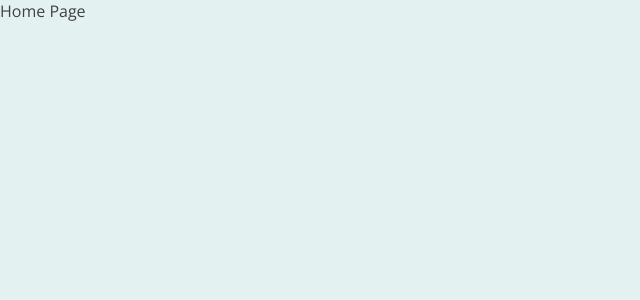
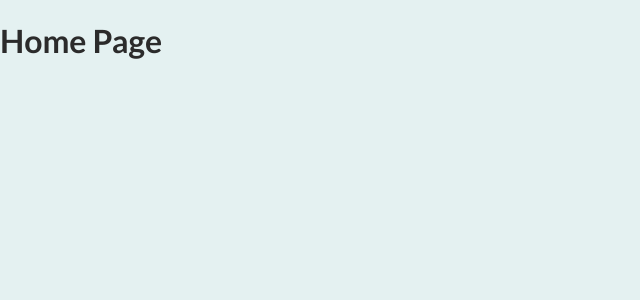
Before and after one commit to YanaAleksieva/element-coffee-roasters-web-app, a Next.js app: page / in a window 1280 px wide. Shown: the top 300 px of the page, without its empty margins (0-640 px from the left). Built offline with nearby package versions, Linux system fonts and the light colour scheme.

Commit message:
initial pages added

```diff
--- a/pages/index.tsx
+++ b/pages/index.tsx
@@ -1,7 +1,11 @@
 import type { NextPage } from "next";
 
-const Home: NextPage = () => {
-  return <div>Home Page</div>;
+const HomePage: NextPage = () => {
+  return (
+    <div>
+      <h1>Home Page</h1>
+    </div>
+  );
 };
 
-export default Home;
+export default HomePage;
```
Also changed, not shown: pages/404.tsx (added, +11 -0 lines), pages/about/index.tsx (added, +11 -0 lines), pages/products/[productId].tsx (added, +11 -0 lines), pages/products/index.tsx (added, +11 -0 lines).
